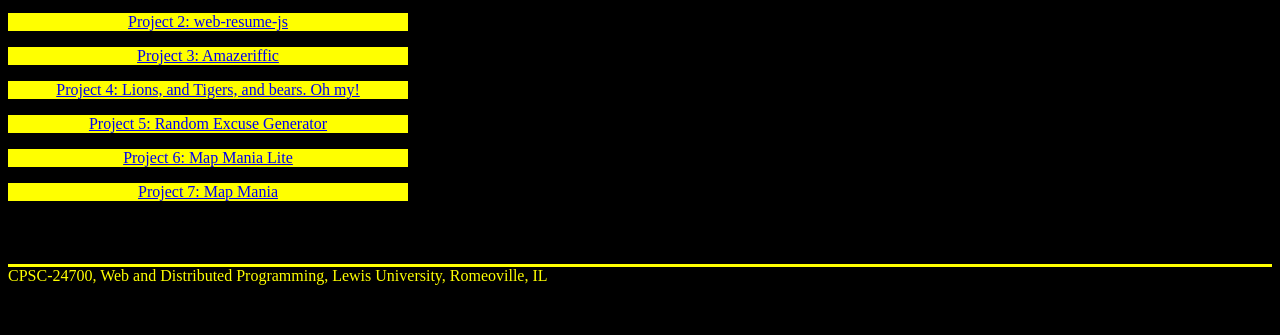
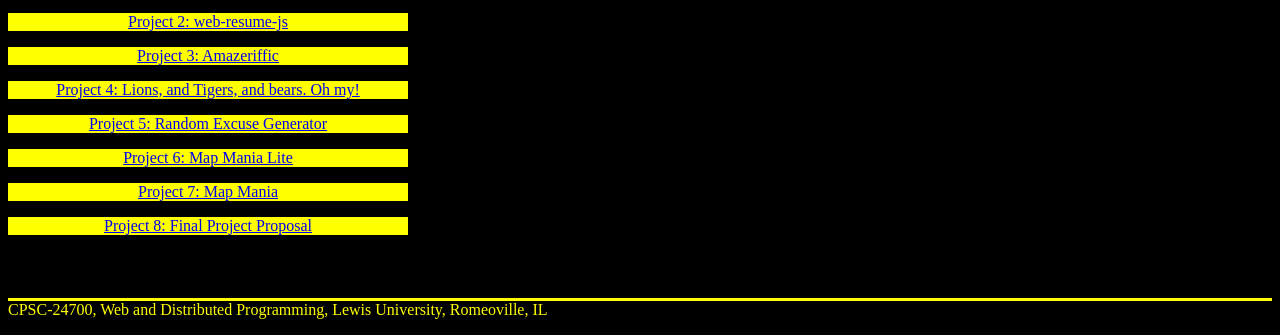
Before and after one commit to StringJoe/assignment-portfolio, a website: page index.html in a window 1280 px wide. Shown: the part 599-934 px from the top of the page. Before the commit the page ends 900 px from the top, so only its background shows below. Drawn offline with Linux system fonts and the light colour scheme.

Commit message:
added final project proposal

```diff
--- a/index.html
+++ b/index.html
@@ -41,6 +41,7 @@
       <p><a href="https://lions-and-tigers-and-bears-js.azurewebsites.net/excuse.html">Project 5: Random Excuse Generator</a></p>
       <p><a href="https://map-mania-js.azurewebsites.net/map-mania-lite.html">Project 6: Map Mania Lite</a></p>
       <p><a href="https://map-mania-js.azurewebsites.net/map-mania.html">Project 7: Map Mania</a></p>
+      <p><a href="https://final-project-proposal-js.azurewebsites.net/">Project 8: Final Project Proposal</a></p>
     </div>
 
     <p id="bottom-bar">CPSC-24700, Web and Distributed Programming, Lewis University,
```
